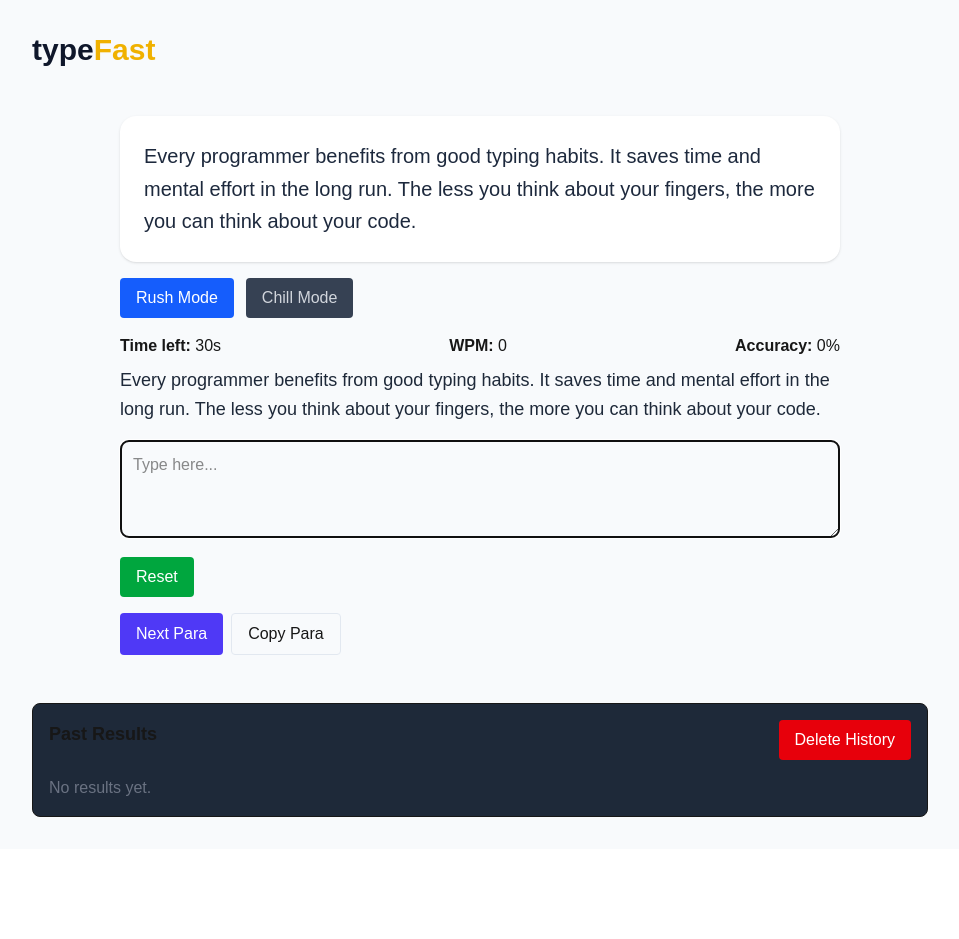
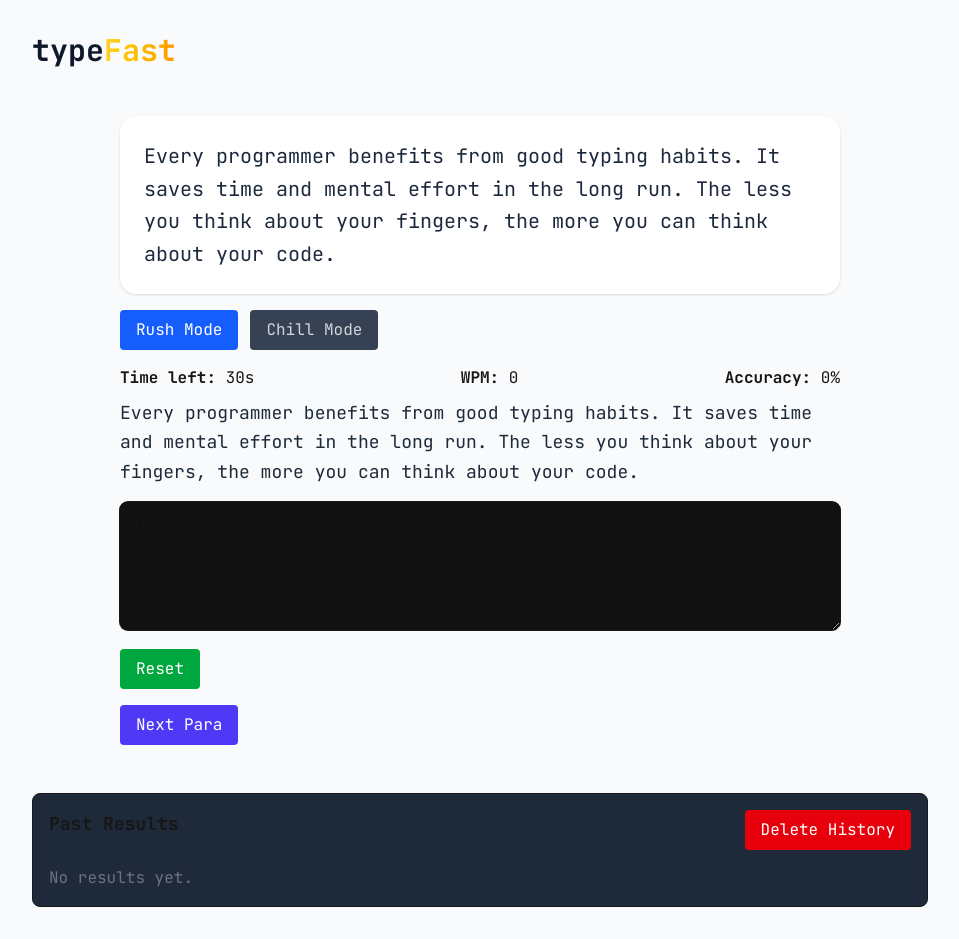
Before and after one commit to KoderKalash/typeFast, a Next.js app: page / in a window 1280 px wide. Shown: the whole page, without its empty margins (160-1119 px from the left). Before the commit the page ends 849 px from the top, so only its background shows below. Built offline with nearby package versions, Linux system fonts and the light colour scheme.

Commit message:
fix: started with ui polishing

```diff
--- a/app/layout.jsx
+++ b/app/layout.jsx
@@ -1,14 +1,9 @@
-import { Geist, Geist_Mono } from "next/font/google";
+import { JetBrains_Mono } from "next/font/google";
 import "./globals.css";
 
-const geistSans = Geist({
-  variable: "--font-geist-sans",
+const jetBrainsMono = JetBrains_Mono({
   subsets: ["latin"],
-});
-
-const geistMono = Geist_Mono({
-  variable: "--font-geist-mono",
-  subsets: ["latin"],
+  weight: ["400", "500", "700"],
 });
 
 export const metadata = {
@@ -20,7 +15,7 @@ export default function RootLayout({ children }) {
   return (
     <html lang="en">
       <body
-        className={`${geistSans.variable} ${geistMono.variable} antialiased`}
+        className={jetBrainsMono.className}
       >
         {children}
       </body>
--- a/app/page.jsx
+++ b/app/page.jsx
@@ -3,10 +3,10 @@ import Display from "@/components/passagedisplay"
 import History from "@/components/history"
 export default function Home() {
     return (
-        <main className="min-h-screen bg-slate-50 dark:bg-slate-900 p-8">
+        <main className="min-h-screen bg-slate-50 dark:bg-[#171717] p-8">
             <div className="max-w-4xl mx-auto">
                 <h1 className="text-3xl font-bold mb-6 text-slate-900 dark:text-white">
-                    type<span className="text-yellow-500">Fast</span>
+                    type<span className="bg-gradient-to-r from-amber-300 via-amber-400 to-amber-500 bg-clip-text text-transparent">Fast</span>
                 </h1>
                 <Display />
                 <History />
--- a/components/history.jsx
+++ b/components/history.jsx
@@ -36,7 +36,7 @@ export default function History() {
     <div className="mt-6 p-4 border rounded-lg bg-gray-800">
       <div className="flex justify-between items-center mb-4">
       <h2 className="text-lg font-semibold mb-3">Past Results</h2>
-      <button onClick={clearResults} className="px-4 py-2 bg-red-600 text-white rounded hover:bg-red-700 focus:outline-none focus:ring">
+      <button onClick={clearResults} className="px-4 py-2 cursor-pointer bg-red-600 text-white rounded hover:bg-red-700 focus:outline-none focus:ring">
         Delete History
       </button>
       </div>
--- a/components/passagedisplay.jsx
+++ b/components/passagedisplay.jsx
@@ -38,7 +38,7 @@ export default function Display() {
                 <TypingBox passage={passage} />
                 <div className="mt-4 flex gap-2">
                     <button onClick={random} className="px-4 py-2 rounded bg-indigo-600 text-white hover:bg-indigo-700 focus:outline-none focus:ring hover:cursor-pointer">Next Para</button>
-                    <button onClick={() => navigator.clipboard.writeText(passage)} className="px-4 py-2 rounded border border-slate-200 dark:border-slate-700 hover:cursor-pointer">Copy Para</button>
+                    {/* <button onClick={() => navigator.clipboard.writeText(passage)} className="px-4 py-2 rounded border border-slate-200 dark:border-slate-700 hover:cursor-pointer">Copy Para</button> */}
                 </div>
             </div>
         </>
--- a/components/typingbox.jsx
+++ b/components/typingbox.jsx
@@ -150,7 +150,7 @@ const saveResults = (override = null) => {
 
                     <textarea
                         ref={textareaRef}
-                        className="w-full p-3 border rounded-lg mt-4"
+                        className="w-full p-3 rounded-lg mt-4 bg-[#111111] outline-none focus:ring h-32"
                         rows="3"
                         value={input}
                         onChange={handleChange}
@@ -175,7 +175,7 @@ const saveResults = (override = null) => {
 
                     <textarea
                         ref={textareaRef}
-                        className="w-full p-3 border rounded-lg mt-4"
+                        className="w-full p-3 rounded-lg mt-4 bg-[#111111] outline-none focus:ring h-32"
                         rows="3"
                         value={input}
                         onChange={handleChange}
@@ -198,4 +198,4 @@ const saveResults = (override = null) => {
 
 
 
-//add a delete history button
+//make it so people can't copy paste into the typing box
```
